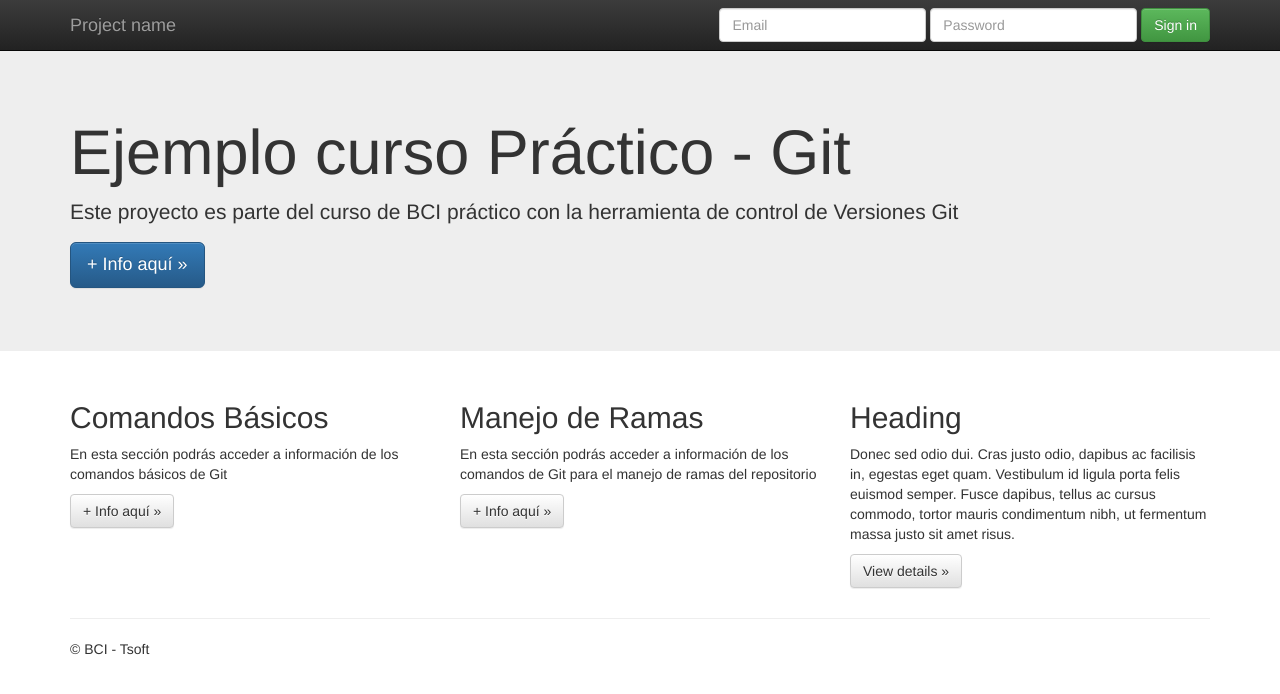
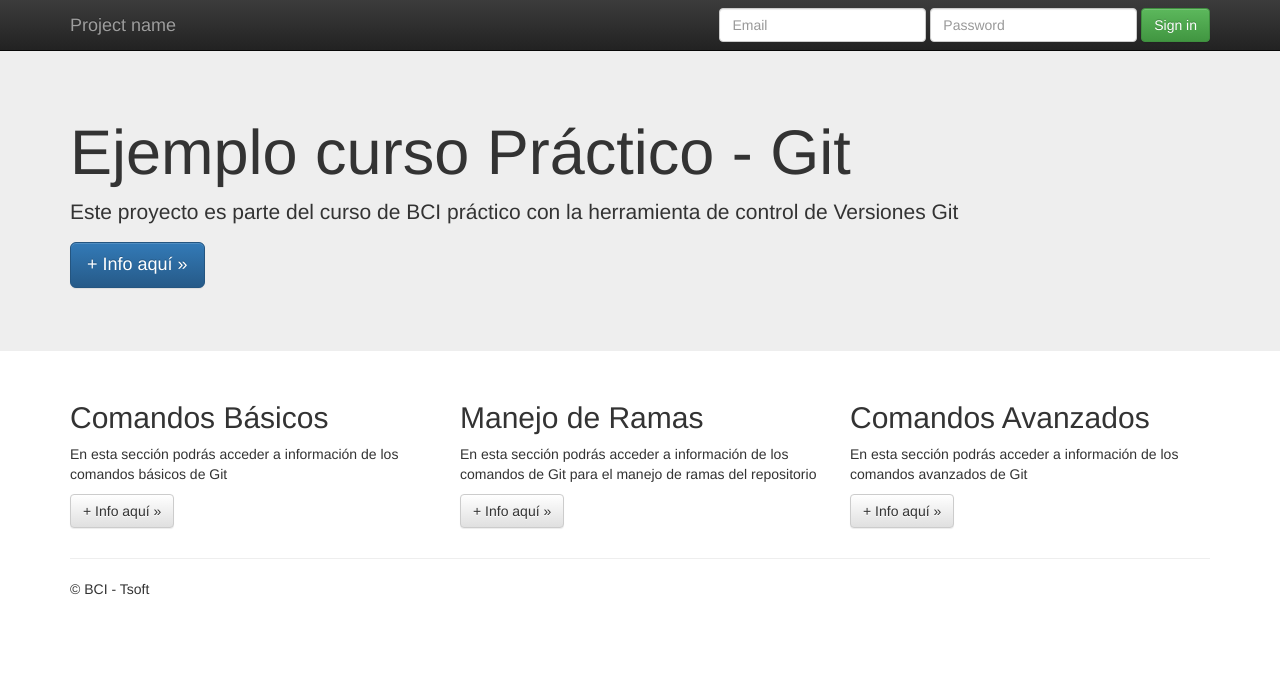
Before and after one commit to sofiamdo/CursoGitBCI1, a plain HTML site: page index.html in a window 1280 px wide. Drawn offline with nearby package versions, Linux system fonts and the light colour scheme.

Commit message:
Se actualiza archivo index.html habilitando funcionalidad (Comandos Avanzados)

```diff
--- a/index.html
+++ b/index.html
@@ -67,17 +67,17 @@
         <div class="col-md-4">
           <h2>Comandos Básicos</h2>
           <p>En esta sección podrás acceder a información de los comandos básicos de Git </p>
-          <p><a class="btn btn-default" href="#" role="button">+ Info aquí &raquo;</a></p>
+          <p><a class="btn btn-default" href="#" role="button"> + Info aquí &raquo;</a></p>
         </div>
         <div class="col-md-4">
           <h2>Manejo de Ramas</h2>
           <p>En esta sección podrás acceder a información de los comandos de Git para el manejo de ramas del repositorio </p>
-          <p><a class="btn btn-default" href="#" role="button">+ Info aquí &raquo;</a></p>
+          <p><a class="btn btn-default" href="#" role="button"> + Info aquí &raquo;</a></p>
        </div>
         <div class="col-md-4">
-          <h2>Heading</h2>
-          <p>Donec sed odio dui. Cras justo odio, dapibus ac facilisis in, egestas eget quam. Vestibulum id ligula porta felis euismod semper. Fusce dapibus, tellus ac cursus commodo, tortor mauris condimentum nibh, ut fermentum massa justo sit amet risus.</p>
-          <p><a class="btn btn-default" href="#" role="button">View details &raquo;</a></p>
+          <h2>Comandos Avanzados</h2>
+          <p>En esta sección podrás acceder a información de los comandos avanzados de Git</p>
+          <p><a class="btn btn-default" href="#" role="button"> + Info aquí &raquo;</a></p>
         </div>
       </div>
 
```
